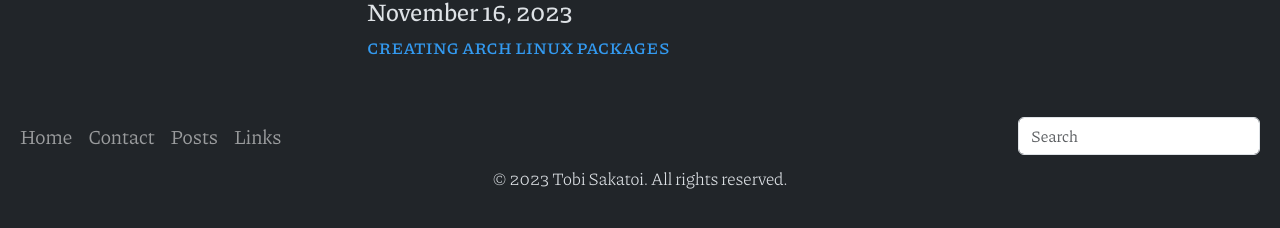
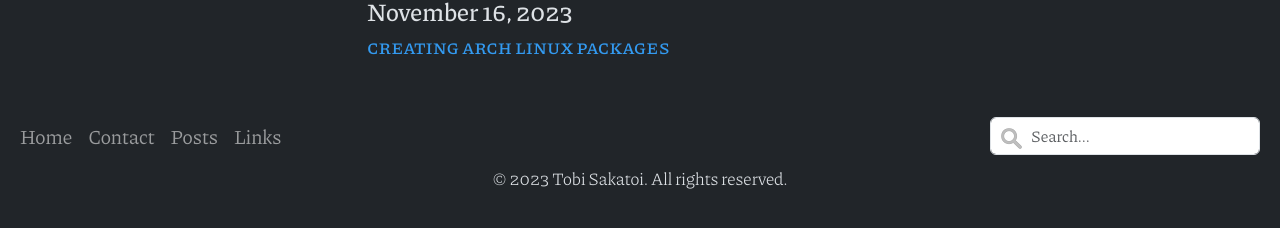
Before and after one commit to TobiZehPanda/TobiZehPanda.github.io, a Jekyll site: the page built from posts.md, in a window 1280 px wide. Shown: the part 636-864 px from the top of the page. Built offline with Jekyll 4.4.1, drawn with Linux system fonts in a browser that asks for light colours.

Commit message:
update footer

```diff
--- a/_includes/footer.html
+++ b/_includes/footer.html
@@ -21,7 +21,7 @@
           id="search-input"
           class="form-control me-2"
           type="search"
-          placeholder="Search"
+          placeholder="Search..."
           aria-label="Search"
         />
       </form>
--- a/assets/css/footer.css
+++ b/assets/css/footer.css
@@ -1,27 +1,6 @@
-#menu ul {
-  display: inline-flex;
-  list-style-type: none;
-  overflow: hidden;
-  width: 100%;
-  align-items: center;
-  justify-content: center;
+input[type=search] {
+  background-image: url('/assets/png/searchicon.png');
+  background-position: 10px 10px;
+  background-repeat: no-repeat;
+  padding-left: 40px;
 }
-
-#menu li {
-  text-decoration: none;
-  background-color: #343a40;
-  margin: 10px;
-  width: 100%;
-}
-
-#menu a {
-  display: block;
-  text-align: center;
-  padding: 14px 14px;
-  transition: background-color 0.5s ease;
-}
-
-#menu a:hover {
-  background-color: #495057;
-  border-bottom: 2px solid #20c997;
-}
```
Also changed, not shown: Gemfile.lock, _includes/svg/search.svg (added), assets/png/searchicon.png (added), 1 other file.
